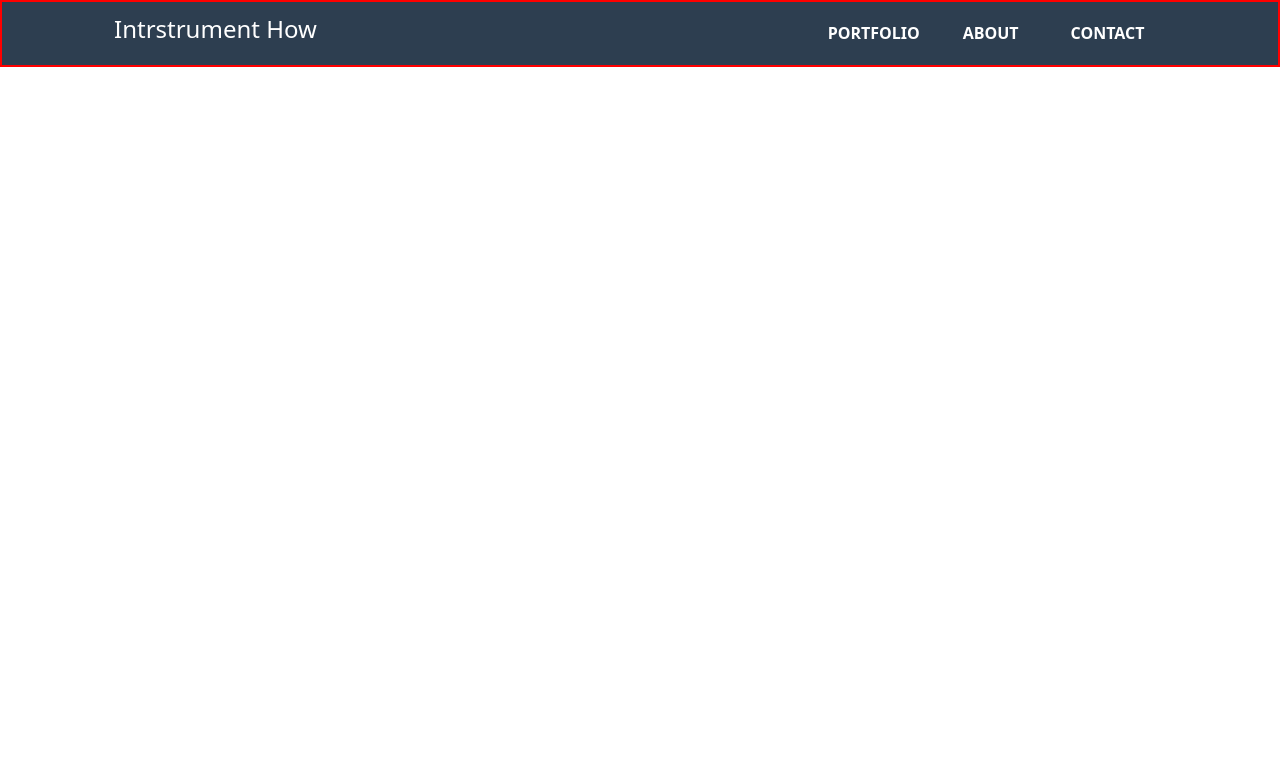
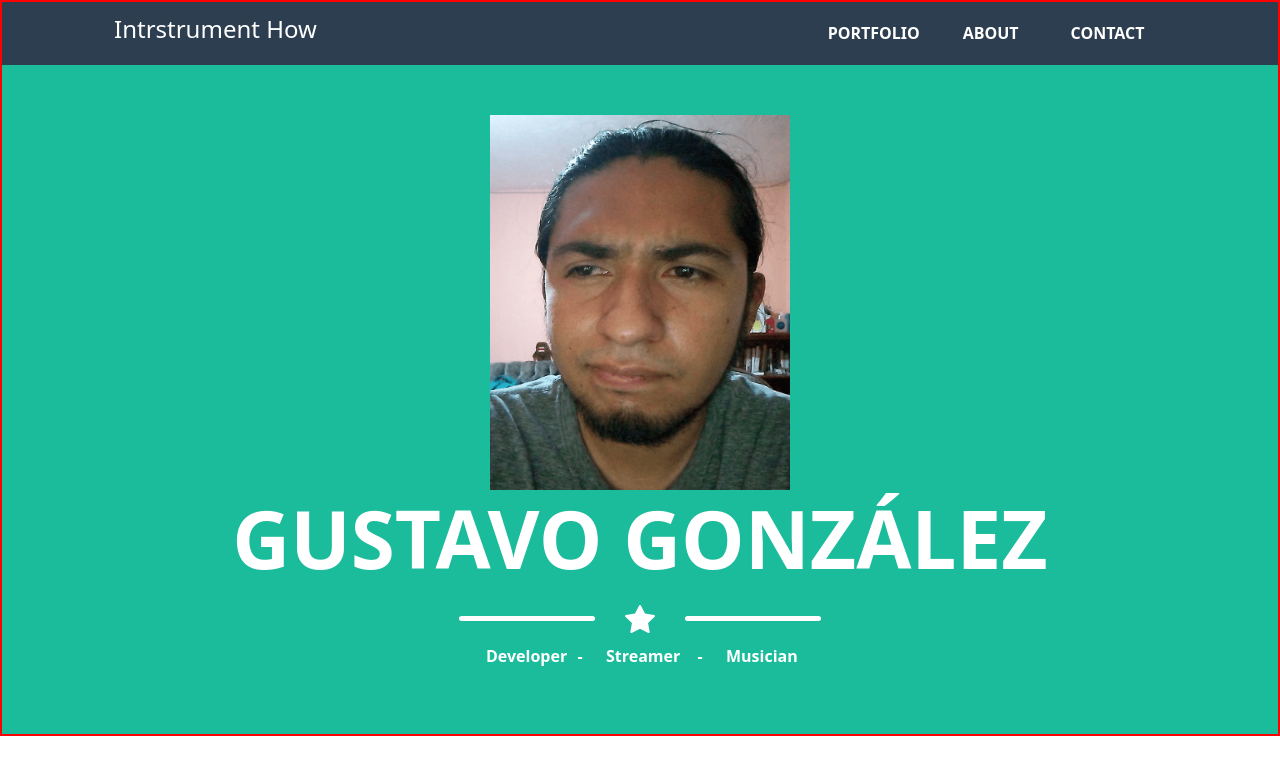
Before and after one commit to GustyUV/instrument-how, a website: page index.html in a window 1280 px wide. Drawn offline with nearby package versions, Linux system fonts and the light colour scheme.

Commit message:
LP-007 Add content in main section
Co-Authored-By: GustyUV <89050817+GustyUV@users.noreply.github.com>

```diff
--- a/css/style.css
+++ b/css/style.css
@@ -48,6 +48,74 @@ button.btn-style {
 	color: white;
 }
 
+/*Main content*/
+
+.container-content {
+	display: grid;
+	background: #1bbc9b;
+	padding: 50px;
+	grid-template-columns: 1fr;
+	justify-content: center;
+	text-align: center;
+}
+
+.container-content img {
+	width: 300px;
+	height: 375px;
+}
+
+.container-content h1 {
+	color: white;
+	font-weight: bold;
+}
+
+.aesthetic-design {
+	display: grid;
+	grid-column: 1 / -1;
+	grid-template-columns: minmax(100px, 1fr) auto minmax(100px, 1fr);
+	grid-gap: 20px;
+	justify-content: center;
+	align-items: center;
+
+}
+
+.aesthetic-design div {
+	display: block;
+	background: rgba(255, 255, 255, 1.0);
+	height: 5px;
+	width: 25%;
+	border-radius: 5px;
+}
+
+.aesthetic-design .left {
+	justify-self: end;
+}
+
+.aesthetic-design .rigth {
+	justify-self: start;
+}
+
+.style-star{
+	margin: 10px;
+	color: white;
+}
+
+.skills {
+	display: grid;
+	grid-template-columns: 100px 20px 100px 20px 100px;
+	justify-content: center;
+}
+
+.skills p {
+	color: white;
+	font-weight: bold;
+	font-size: 16px;
+}
+
+
+
+/* Responsives */
+
 @media (max-width: 800px) {
 	[aria-controls="nav-list"] {
 		display: block;
--- a/index.html
+++ b/index.html
@@ -27,7 +27,23 @@
 				</div>
 		</nav>
 	</header>
-	<main>
+	<main class="container-content">
+		<img src="images/profile1.png" class="mx-auto">
+		<h1 class="display-1">GUSTAVO GONZÁLEZ</h1>
+		<div class="aesthetic-design">
+			<div class="left"> </div>
+			<svg xmlns="http://www.w3.org/2000/svg" width="30" height="30" fill="currentColor" class="bi bi-star-fill style-star" viewBox="0 0 16 16">
+			  <path d="M3.612 15.443c-.386.198-.824-.149-.746-.592l.83-4.73L.173 6.765c-.329-.314-.158-.888.283-.95l4.898-.696L7.538.792c.197-.39.73-.39.927 0l2.184 4.327 4.898.696c.441.062.612.636.282.95l-3.522 3.356.83 4.73c.078.443-.36.79-.746.592L8 13.187l-4.389 2.256z"/>
+			</svg>
+			<div class="rigth"> </div>
+		</div>
+		<div class="mx-3 skills">
+			<p class="mx-3">Developer</p>
+			<p class="mobile-none">-</p>
+			<p class="mx-3">Streamer</p>
+			<p class="mobile-none">-</p>
+			<p class="mx-3">Musician</p>
+		</div>
 	</main>
 	<footer>
 	</footer>
```
Also changed, not shown: images/profile1.png (added).
